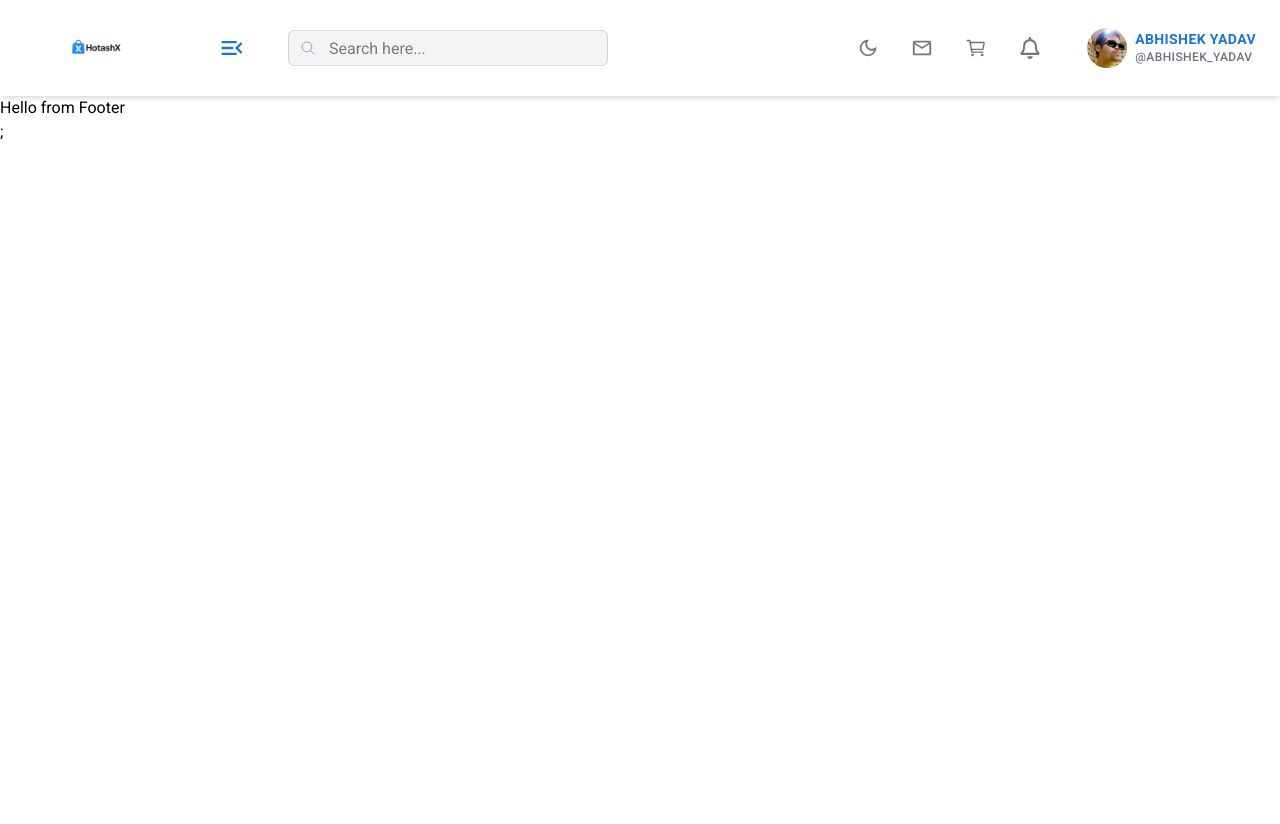
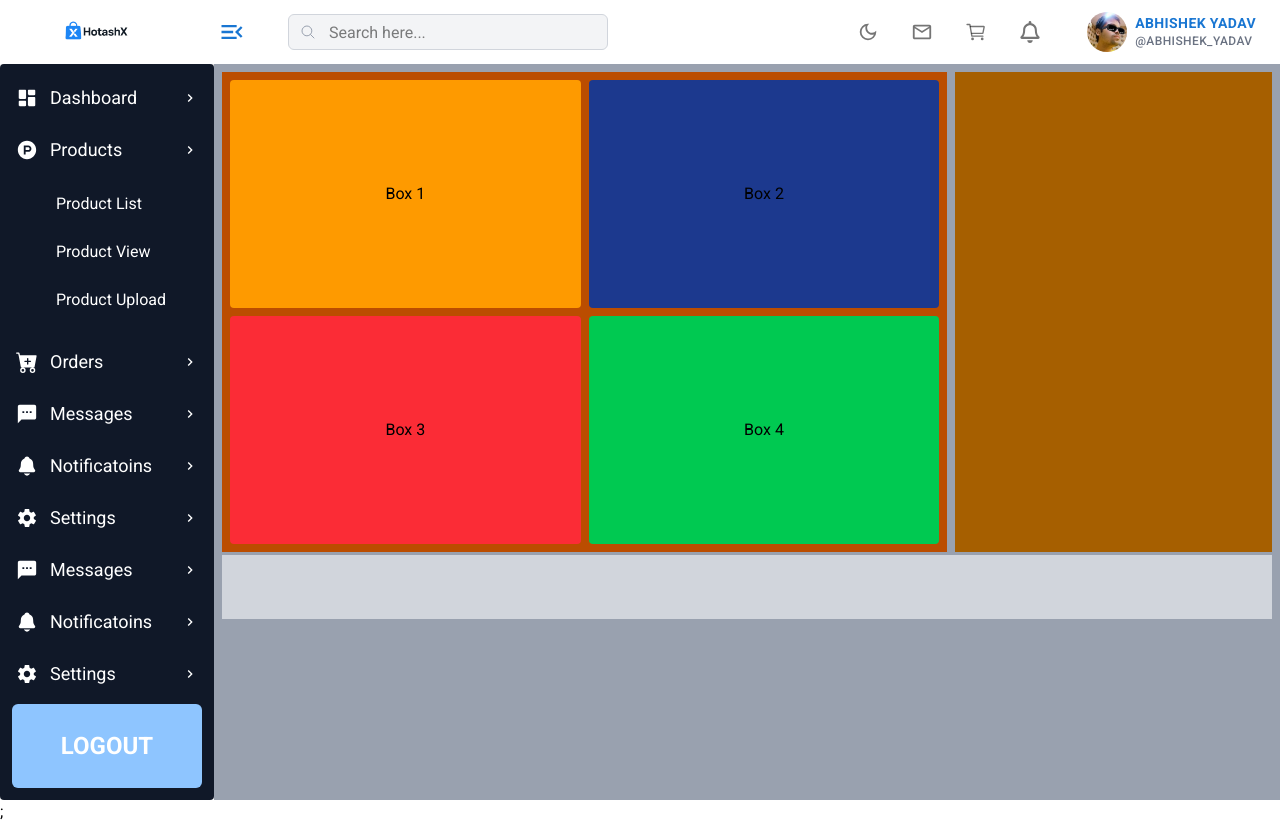
Before and after one commit to AbhiSecWizard/Ecommerce-Dashboard, a React (Vite) app: page / in a window 1280 px wide. Before the commit the page ends 800 px from the top, so only its background shows below. Built offline with nearby package versions, Linux system fonts and the light colour scheme; a web font is replaced by a local one.

Commit message:
router practice

```diff
--- a/src/App.jsx
+++ b/src/App.jsx
@@ -1,7 +1,6 @@
 import { createBrowserRouter, RouterProvider } from "react-router-dom";
-import { Dashboard } from "./pages/Dashboard";
 import { MainLayout } from "./components/Layout/MainLayout";
-
+// import { DashboardDrop } from "./components/MainContents/DashboardDrop/index.jsx";
 
 export const App = () => {
   const router = createBrowserRouter([
@@ -9,15 +8,13 @@ export const App = () => {
       path: "/",
       element: <MainLayout/>,
       children: [
-        {
-          path: "/dashboard",
-          element: <Dashboard />,
-        },
+      {index: true},
       ],
     },
   ]);
 
   return <>
+
   {/* <MainLayout /> */}
   <RouterProvider router={router} />;
   </>
--- a/src/components/Header/Header.jsx
+++ b/src/components/Header/Header.jsx
@@ -58,16 +58,16 @@ export const Header = () => {
   const handleCartClick = () => setCartOpen(!cartOpen);
 
   return (
-    <div className="flex justify-between items-center p-4 shadow-md bg-white">
+    <div className="flex justify-between items-center p-4 shadow-md bg-white h-16">
       {/* Left Section */}
       <div className="flex items-center gap-6">
         {/* Logo */}
-        <NavLink to="/dashboard">
-          <div className="flex items-center h-16 w-40">
+        <NavLink to="/">
+          <div className="flex items-center h-18 w-40">
             <img
               src={Logo}
               alt="Logo"
-              className="h-14 w-full object-contain mx-auto"
+              className="h-18 w-full object-contain mx-auto"
             />
           </div>
         </NavLink>
--- a/src/components/Layout/MainLayout.jsx
+++ b/src/components/Layout/MainLayout.jsx
@@ -1,14 +1,17 @@
 import { Footer } from "../Footer/Footer"
 import { Header } from "../Header/Header"
 import { Outlet } from "react-router-dom"
+import { Sidebar } from "../Sidebar/index.jsx"
+// import { DashboardDrop } from "../../components/MainContents/DashboardDrop/index.jsx"
 export const MainLayout = ()=>{
+return (
+<div>
 
-return (
-  <>
-    <Header />
+
+     <Header />
       <Outlet />
 
-    <Footer />
-  </>
+      <Sidebar/>
+  </div>
 )
 }
--- a/src/components/Sidebar/index.jsx
+++ b/src/components/Sidebar/index.jsx
@@ -1,8 +1,8 @@
-
+import { SidebarElement } from "../../pages/SidebarElement/index.jsx";
 export const Sidebar = () => {
     return (
         <>
-            ha ha
+         <SidebarElement/>
         </>
     )
 }
--- a/src/pages/Dashboard/index.jsx
+++ /dev/null
@@ -1,7 +0,0 @@
-export const Dashboard = ()=>{
-    return (
-        <>
-        hello from dashboard
-        </>
-    )
-}
--- /dev/null
+++ b/src/pages/SidebarElement/index.css
@@ -0,0 +1,6 @@
+.close{
+    display:none;
+}
+.open{
+    display:block;
+}
--- /dev/null
+++ b/src/pages/SidebarElement/index.jsx
@@ -0,0 +1,153 @@
+import { MdOutlineDashboardCustomize } from "react-icons/md";
+import { BsCartPlusFill } from "react-icons/bs";
+import { Link } from "react-router-dom";
+import { RiDashboardFill } from "react-icons/ri";
+import { RiProductHuntFill } from "react-icons/ri";
+import { MdTextsms } from "react-icons/md";
+import { IoNotifications } from "react-icons/io5";
+
+import { MdKeyboardArrowRight } from "react-icons/md";
+import { IoMdSettings } from "react-icons/io";
+import { useState } from "react";
+
+import { NavLink } from 'react-router-dom'
+export const SidebarElement = ()=>{
+
+  const [activeTab,setActiveTab]= useState(false);
+  const [isToggleSubMenu, setIsToggleSubMenu]= useState(false);
+  const isOpenSubMenu = (index)=>{
+    setActiveTab(!index)
+    setIsToggleSubMenu(!isToggleSubMenu)
+  }
+  return (
+    <div className="flex h-[calc(100vh-64px)]">
+      <div className="flex flex-col w-64  bg-gray-900  p-1 rounded">
+ {/* Dashboard */}
+        <div className="h-auto bg-gray-900 text-white flex flex-col mt-2">
+  <NavLink
+    to="#"
+    className="flex items-center gap-3 px-3 py-2 hover:bg-gray-800 rounded-md transition"
+  >
+    <RiDashboardFill size={22} />
+    <span className="text-lg">Dashboard</span>
+    <span size={22} className="ml-auto"><MdKeyboardArrowRight/></span>
+  </NavLink>
+        </div>
+    {/* Products */}
+     <div className={`h-auto bg-gray-900 text-white flex flex-col mt-2 ${activeTab===0 ? "active" : ""}`} onClick={()=>isOpenSubMenu(0)}>
+  <NavLink
+    to="#"
+    className="flex items-center gap-3 px-3 py-2 hover:bg-gray-800 rounded-md transition"
+  >
+    <RiProductHuntFill size={22} />
+    <span className="text-lg">Products</span>
+    <span size={22} className="ml-auto"><MdKeyboardArrowRight/></span>
+  </NavLink>
+        </div>
+          <ul className={`flex flex-col  text-white p-2 ml-7 rounded-md ${activeTab===0 ? "open" : "close"}`}>
+        <li className=" hover:bg-gray-800 pl-4 py-3 rounded-md"><NavLink to="#">Product List</NavLink></li>
+        <li className=" hover:bg-gray-800 pl-4 py-3 rounded-md"><NavLink to="#">Product View</NavLink></li>
+        <li className=" hover:bg-gray-800 pl-4 py-3 rounded-md"><NavLink to="#">Product Upload</NavLink></li>
+      </ul>
+        <div className={`h-auto bg-gray-900 text-white flex flex-col mt-2 `}>
+  <NavLink
+    to="#"
+    className="flex items-center gap-3 px-3 py-2 hover:bg-gray-800 rounded-md transition"
+  >
+    <BsCartPlusFill size={22}/>
+    <span className="text-lg">Orders</span>
+    <span size={22} className="ml-auto"><MdKeyboardArrowRight/></span>
+  </NavLink>
+        </div>
+        <div className={`h-auto bg-gray-900 text-white flex flex-col mt-2`}>
+  <NavLink
+    to="#"
+    className="flex items-center gap-3 px-3 py-2 hover:bg-gray-800 rounded-md transition"
+  >
+    <MdTextsms size={22}/>
+    <span className="text-lg">Messages</span>
+    <span size={22} className="ml-auto"><MdKeyboardArrowRight/></span>
+  </NavLink>
+        </div>
+
+         <div className={`h-auto bg-gray-900 text-white flex flex-col mt-2 `}>
+  <NavLink
+    to="#"
+    className="flex items-center gap-3 px-3 py-2 hover:bg-gray-800 rounded-md transition"
+  >
+    <IoNotifications size={22}/>
+    <span className="text-lg">Notificatoins</span>
+    <span size={22} className="ml-auto"><MdKeyboardArrowRight/></span>
+  </NavLink>
+        </div>
+         <div className={`h-auto bg-gray-900 text-white flex flex-col mt-2`}>
+  <NavLink
+    to="#"
+    className="flex items-center gap-3 px-3 py-2 hover:bg-gray-800 rounded-md transition"
+  >
+    <IoMdSettings size={22}/>
+    <span className="text-lg">Settings</span>
+    <span size={22} className="ml-auto"><MdKeyboardArrowRight/></span>
+  </NavLink>
+        </div>
+        <div className={`h-auto bg-gray-900 text-white flex flex-col mt-2`}>
+  <NavLink
+    to="#"
+    className="flex items-center gap-3 px-3 py-2 hover:bg-gray-800 rounded-md transition"
+  >
+    <MdTextsms size={22}/>
+    <span className="text-lg">Messages</span>
+    <span size={22} className="ml-auto"><MdKeyboardArrowRight/></span>
+  </NavLink>
+        </div>
+         <div className={`h-auto bg-gray-900 text-white flex flex-col mt-2 `}>
+  <NavLink
+    to="#"
+    className="flex items-center gap-3 px-3 py-2 hover:bg-gray-800 rounded-md transition"
+  >
+    <IoNotifications size={22}/>
+    <span className="text-lg">Notificatoins</span>
+    <span size={22} className="ml-auto"><MdKeyboardArrowRight/></span>
+  </NavLink>
+        </div>
+         <div className={`h-auto bg-gray-900 text-white flex flex-col mt-2 `}>
+  <NavLink
+    to="#"
+    className="flex items-center gap-3 px-3 py-2 hover:bg-gray-800 rounded-md transition"
+  >
+    <IoMdSettings size={22}/>
+    <span className="text-lg">Settings</span>
+    <span size={22} className="ml-auto"><MdKeyboardArrowRight/></span>
+  </NavLink>
+        </div>
+     <div className="h-full p-2">
+       <div className="h-full bg-blue-300 text-white flex justify-center items-center font-bold text-2xl rounded-md hover:bg-blue-400 cursor-pointer">
+         <h1>LOGOUT</h1>
+     </div>
+     </div>
+
+
+      </div>
+
+ <div className="h-full bg-gray-400 p-2 w-full">
+  <div className="h-[475px] rounded flex justify-center">
+       <div className="h-[480px] w-[800px] bg-amber-700 grid grid-cols-2 grid-rows-2 gap-2 p-2">
+  <div className="bg-amber-500 w-full h-full rounded flex items-center justify-center">Box 1</div>
+  <div className="bg-blue-900 w-full h-full rounded flex items-center justify-center">Box 2</div>
+  <div className="bg-red-500 w-full h-full rounded flex items-center justify-center">Box 3</div>
+  <div className="bg-green-500 w-full h-full rounded flex items-center justify-center">Box 4</div>
+</div>
+
+        <div className="ml-2 h-[480px] w-[calc(100%-700px)] bg-yellow-700 flex justify-center items-center ">
+          </div>
+  </div>
+  <div className="nevigation height-full w-full mt-2 relative">
+    <div className="h-16 w-full bg-gray-300 flex justify-center items-center">
+
+    </div>
+  </div>
+</div>
+
+</div>
+    )
+}
```
Also changed, not shown: src/UI/mainUI.jsx (added).
